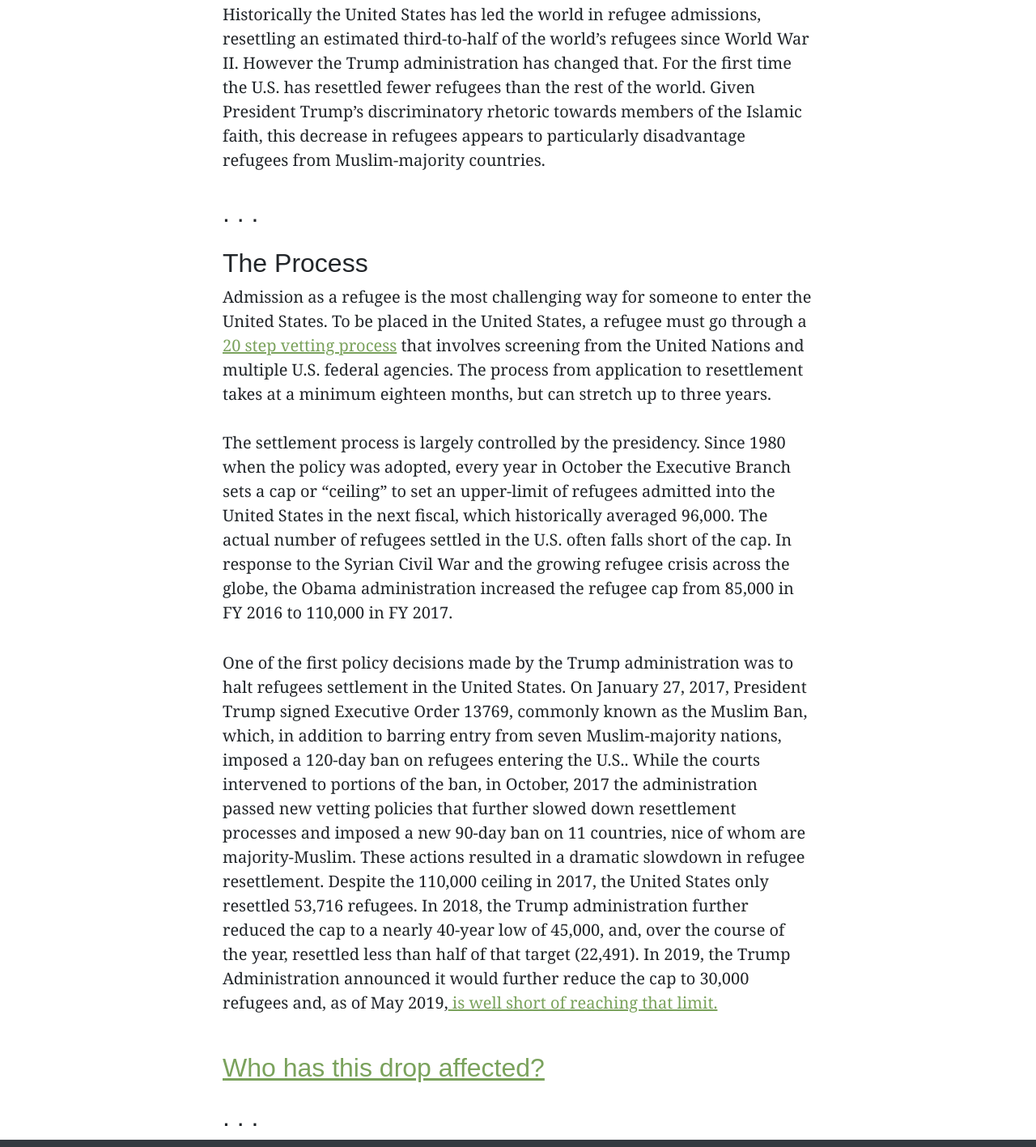
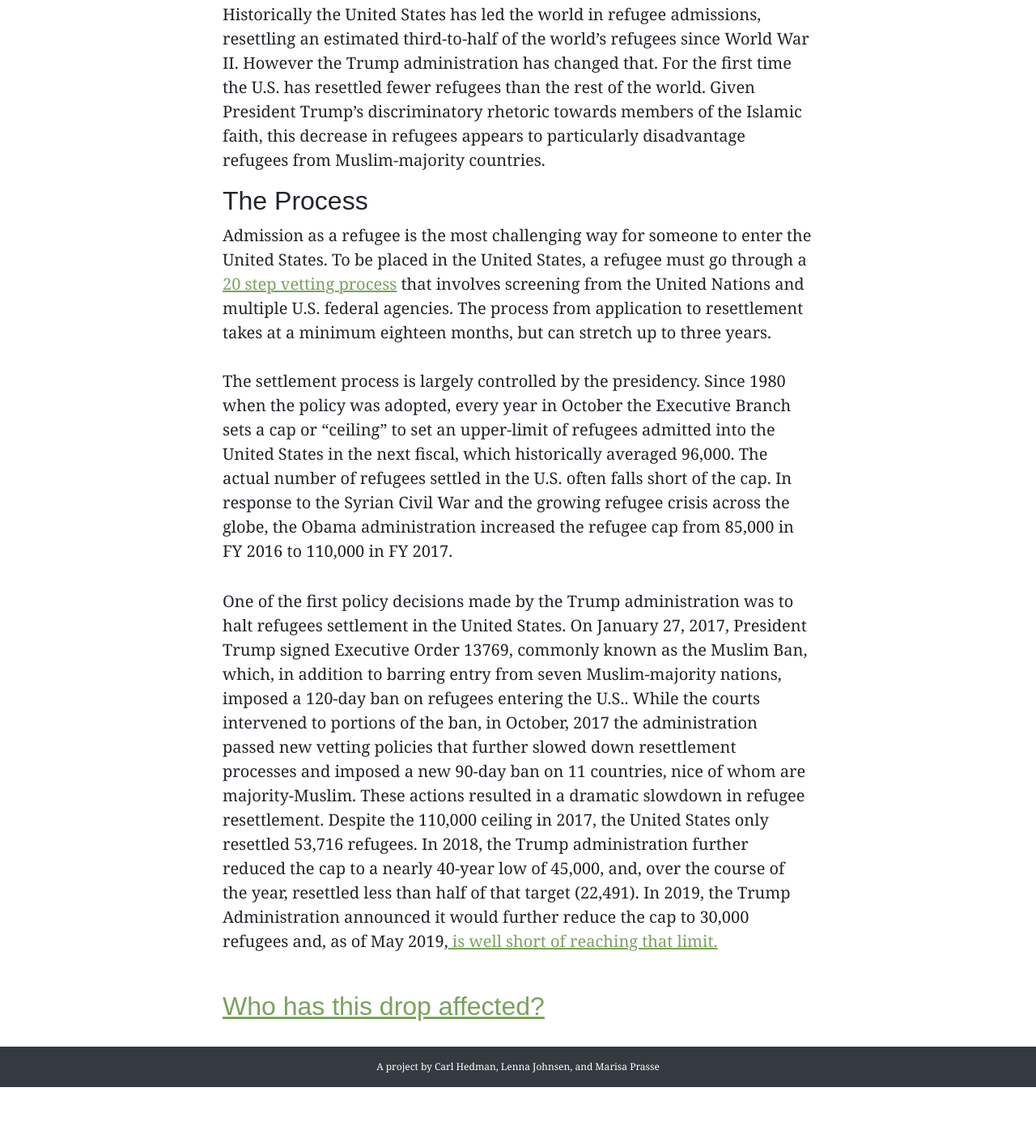
Before and after one commit to lennajohnsen/lennajohnsen.github.io, a website with bundled scripts: page index.html in a window 1280 px wide. Shown: the part 343-1760 px from the top of the page at 81% size. After the commit the page ends 1686 px from the top, so only its background shows below. Built offline with nearby package versions, Linux system fonts and the light colour scheme; no server answers; a web font is replaced by a local one.

Commit message:
Update index.html

```diff
--- a/index.html
+++ b/index.html
@@ -43,6 +43,7 @@
       </div>
     </div>
 
+
     <div class="container">
         <div class="row">
           <div class="col-lg-8 mx-auto">
@@ -51,6 +52,7 @@
         </div>
       </div>
 
+
   <section id="intro">
     <div class="container">
       <div class="row">
@@ -58,23 +60,15 @@
           <p class="lead"> Historically the United States has led the world in refugee admissions, resettling an estimated third-to-half of the world’s refugees since World War II.
             However the Trump administration has changed that. For the first time the U.S. has resettled fewer refugees than the rest of the world.
             Given President Trump’s discriminatory rhetoric towards members of the Islamic faith, this decrease in refugees appears to particularly disadvantage refugees from Muslim-majority countries.</p>
-        </div>
+        <!-- </div>
       </div>
     </div>
-  </section>
+  </section> -->
 
-  <div class="container">
-      <div class="row">
-        <div class="col-lg-8 mx-auto">
-              <h2>  .  .  .  </h2>
-        </div>
-      </div>
-    </div>
-
-  <section id="process">
+  <!-- <section id="process">
     <div class="container">
       <div class="row">
-        <div class="col-lg-8 mx-auto">
+        <div class="col-lg-8 mx-auto"> -->
           <h2>The Process</h2>
           <p class="lead"> Admission as a refugee is the most challenging way for someone to enter the United States. To be placed in the United States, a refugee must go through a <a href="https://www.nytimes.com/interactive/2017/01/29/us/refugee-vetting-process.html">20 step vetting process</a> that involves screening from the United Nations and multiple U.S. federal agencies.
             The process from application to resettlement takes at a minimum eighteen months, but can stretch up to three years. <br />
@@ -116,14 +110,13 @@
       </div>
   </section>
 
-        <div class="container">
-            <div class="row">
-              <div class="col-lg-8 mx-auto">
-                    <h2>  .  .  .  </h2>
-              </div>
-            </div>
-          </div>
-
+  <div class="container">
+      <div class="row">
+        <div class="col-lg-8 mx-auto">
+              <h1> </h1>
+        </div>
+      </div>
+    </div>
 
   <!-- Footer -->
   <footer class="py-3 bg-dark">
```
